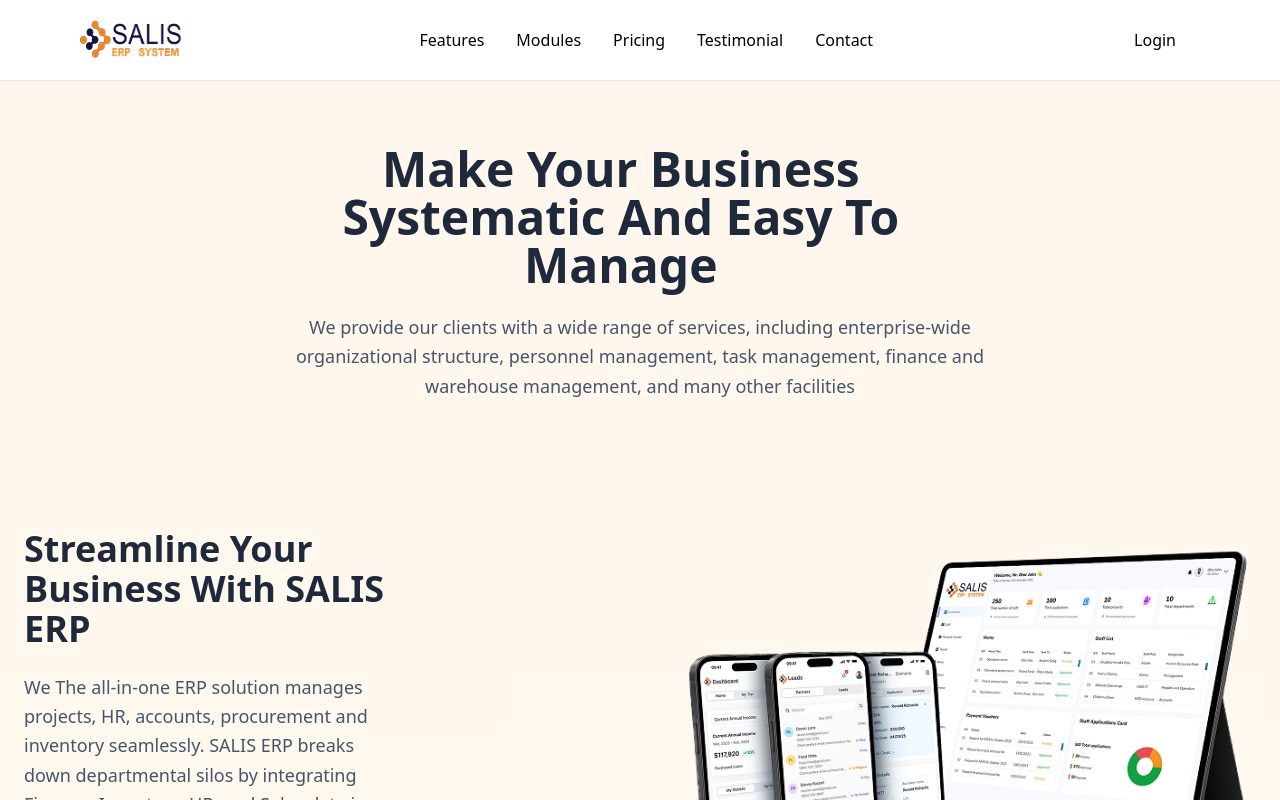
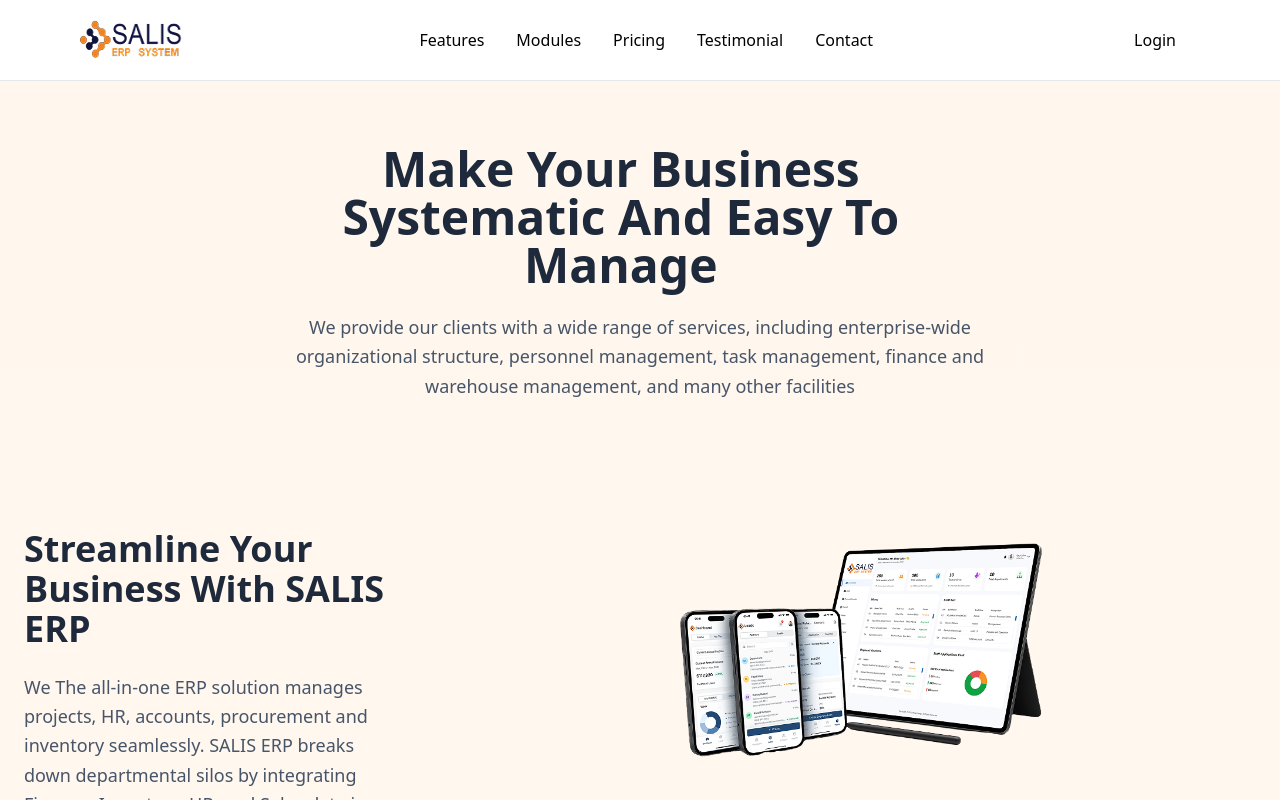
Before and after one commit to Tonmoy-Roy/Salis-Erp-System_Landing-Page, a Next.js app: page / in a window 1280 px wide. Shown: the top 800 px of the page. Built offline with nearby package versions, Linux system fonts and the light colour scheme.

Commit message:
image moving from left

```diff
--- a/app/Components/Layout/Footer.jsx
+++ b/app/Components/Layout/Footer.jsx
@@ -163,12 +163,7 @@
             <Image
                 src={botomicon}
                 alt=""
-                className="absolute bottom-0 right-0
-             w-20     /* mobile */
-             sm:w-24  /* small screens */
-             md:w-32  /* medium */
-             lg:w-40  /* large screens */
-             pointer-events-none select-none"
+                className="absolute bottom-0 right-0 w-20 sm:w-24  md:w-32 lg:w-40 pointer-events-none select-none"
             />
 
         </footer>
--- a/app/Components/Sections/FirstSection.jsx
+++ b/app/Components/Sections/FirstSection.jsx
@@ -42,12 +42,13 @@
                     <div>
                         <motion.h2
                             className="text-3xl md:text-4xl font-bold text-slate-800 mb-6 leading-tight md:w-[30vw]"
-                            initial={{ x: 300, opacity: 0 }}
-                            animate={{ x: 0, opacity: 1 }}
+                            initial={{ x: 300, opacity: 0 }}   // start from LEFT
+                            animate={{ x: 0, opacity: 1 }}      // move to CENTER
                             transition={{ duration: 1, ease: "easeOut", delay: 0.2 }}
                         >
                             Streamline Your Business With SALIS ERP
                         </motion.h2>
+
 
                         <p className="md:w-[28.7vw] text-slate-600 text-lg leading-relaxed">
                             We The all-in-one ERP solution manages projects, HR, accounts, procurement and inventory seamlessly.
@@ -58,16 +59,20 @@
                     </div>
                     <div>
                         <motion.div
-                            onMouseMove={handleMove}
-                            onMouseLeave={resetPosition}
-                            style={{
-                                x: smoothX,
-                                y: smoothY,
-                            }}
-                            className="inline-block"
+                            initial={{ x: -300, opacity: 0 }}
+                            animate={{ x: 0, opacity: 1 }}
+                            transition={{ duration: 1, ease: "easeOut", delay: 0.2 }}
                         >
-                            <Image src={image1} alt="" className="rounded-xl" />
+                            <motion.h2
+                                className="text-3xl md:text-4xl font-bold text-slate-800 mb-6 leading-tight md:w-[30vw]"
+                                style={{ x: smoothX, y: smoothY }}
+                                onMouseMove={handleMove}
+                                onMouseLeave={resetPosition}
+                            >
+                                <Image src={image1} alt="" className="rounded-xl " />
+                            </motion.h2>
                         </motion.div>
+
                     </div>
                 </div>
             </div>
```
